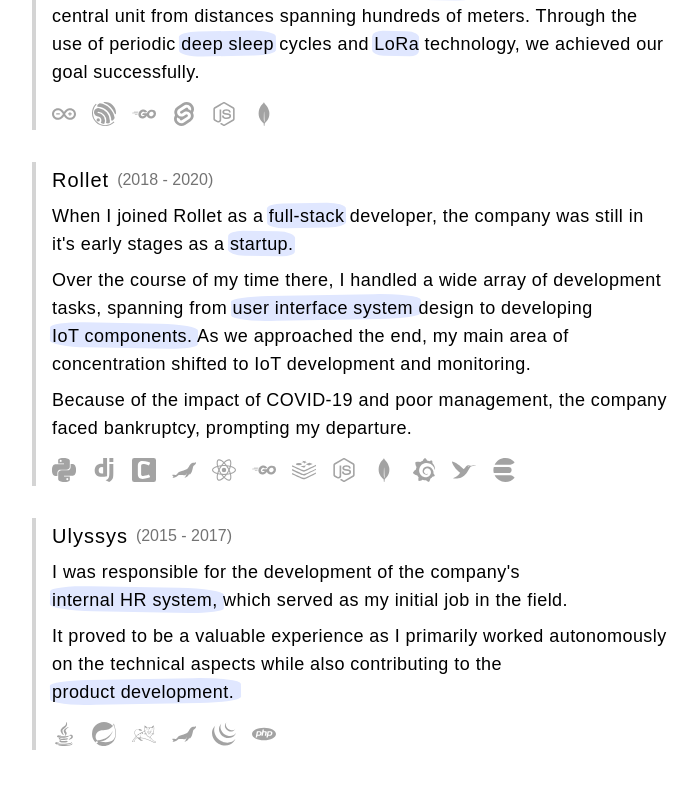
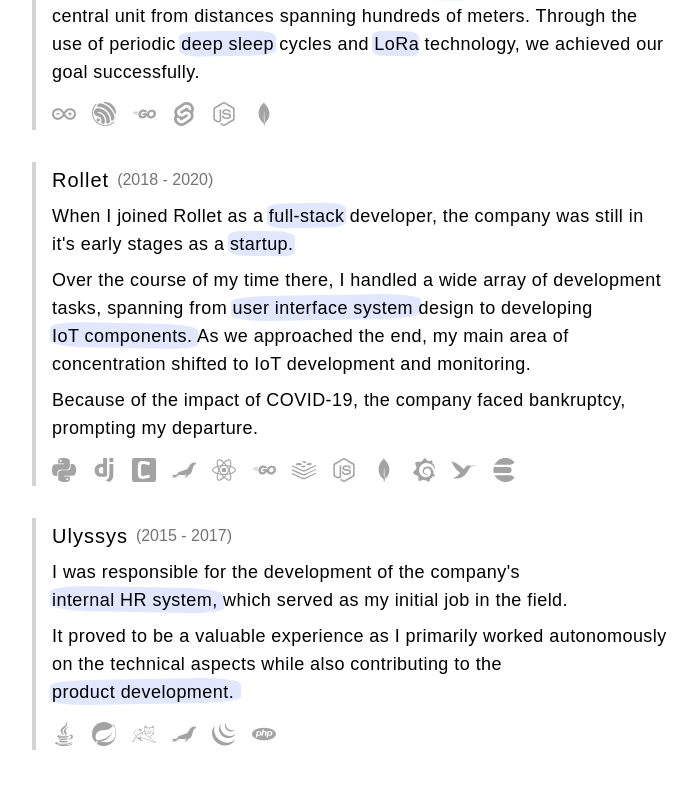
Before and after one commit to webermarci/webermarcieu, a SvelteKit app: page / in a window 1280 px wide. Shown: the part 1482-2270 px from the top of the page, without its empty margins (288-986 px from the left). Built offline with nearby package versions, Linux system fonts and the light colour scheme; a web font is replaced by a local one.

Commit message:
content change

```diff
--- a/src/routes/+page.svelte
+++ b/src/routes/+page.svelte
@@ -644,8 +644,8 @@
 					</p>
 
 					<p class="text-lg tracking-wide">
-						Because of the impact of COVID-19 and poor management,
-						the company faced bankruptcy, prompting my departure.
+						Because of the impact of COVID-19, the company faced
+						bankruptcy, prompting my departure.
 					</p>
 				</div>
 
```
